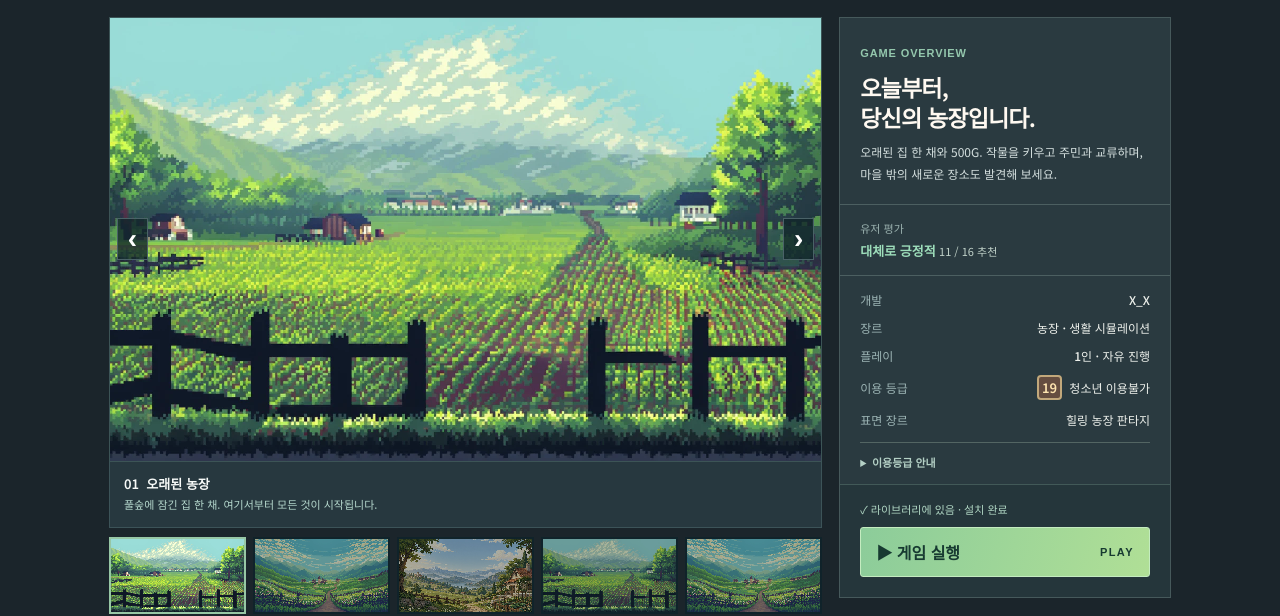
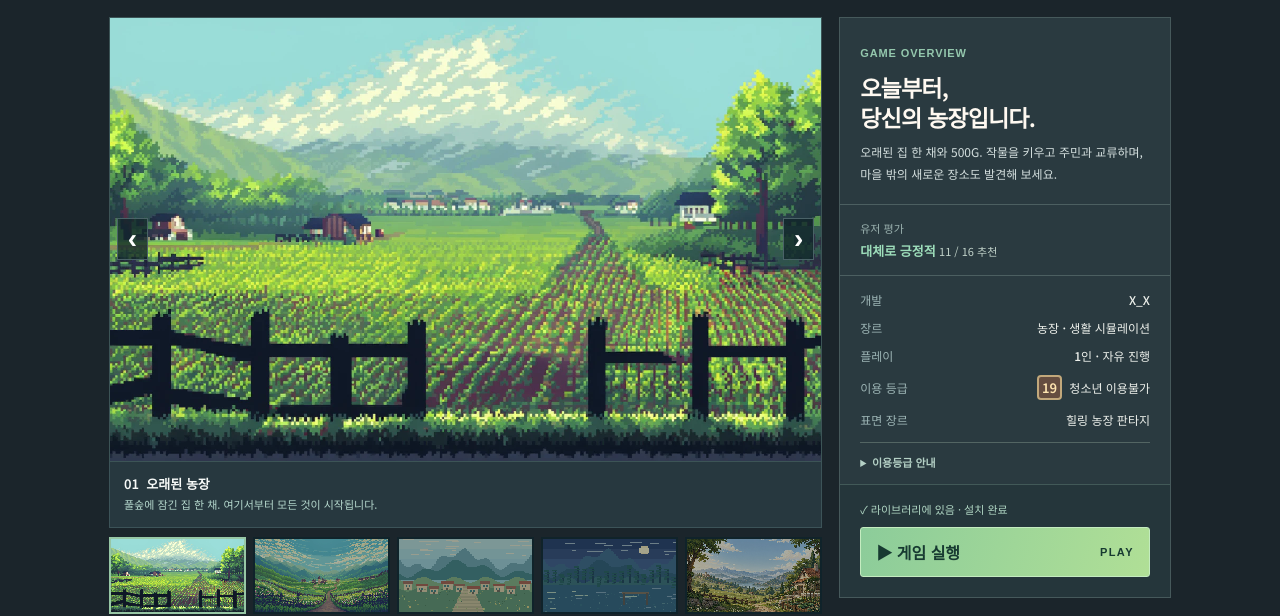
Before and after one commit to X-X77/mistvale, a website with bundled scripts: page index.html in a window 1280 px wide. Shown: the part 186-802 px from the top of the page. Built offline with nearby package versions, Linux system fonts and the light colour scheme.

Commit message:
Use five distinct scenes in X_XPLAY gallery thumbnails

```diff
--- a/index.html
+++ b/index.html
@@ -39,9 +39,9 @@
           <div id="xx-thumbs" class="xx-thumbnails" role="group" aria-label="스크린샷 선택">
             <button type="button" class="xx-thumb selected" data-xx-slide="0" aria-label="오래된 농장" aria-pressed="true"><img src="./assets/loading/farm-scene.webp" alt=""></button>
             <button type="button" class="xx-thumb" data-xx-slide="1" aria-label="초록빛 계곡" aria-pressed="false"><img src="./assets/loading/valley-scene.webp" alt=""></button>
-            <button type="button" class="xx-thumb" data-xx-slide="2" aria-label="숲길" aria-pressed="false"><img src="./assets/title.jpg" alt=""></button>
-            <button type="button" class="xx-thumb" data-xx-slide="3" aria-label="다시 만나는 농장" aria-pressed="false"><img src="./assets/loading/farm-scene.webp" alt=""></button>
-            <button type="button" class="xx-thumb" data-xx-slide="4" aria-label="안개 낀 산맥" aria-pressed="false"><img src="./assets/loading/valley-scene.webp" alt=""></button>
+            <button type="button" class="xx-thumb" data-xx-slide="2" aria-label="아침 마을" aria-pressed="false"><img src="./assets/screenshots/village.svg" alt=""></button>
+            <button type="button" class="xx-thumb" data-xx-slide="3" aria-label="달빛 호수" aria-pressed="false"><img src="./assets/screenshots/moonlit-lake.svg" alt=""></button>
+            <button type="button" class="xx-thumb" data-xx-slide="4" aria-label="안개 낀 산맥" aria-pressed="false"><img src="./assets/title.jpg" alt=""></button>
           </div>
           <p class="xx-gallery-help">스크린샷 5장 · 좌우 버튼 또는 아래 이미지를 선택하세요.</p>
         </section>
```
